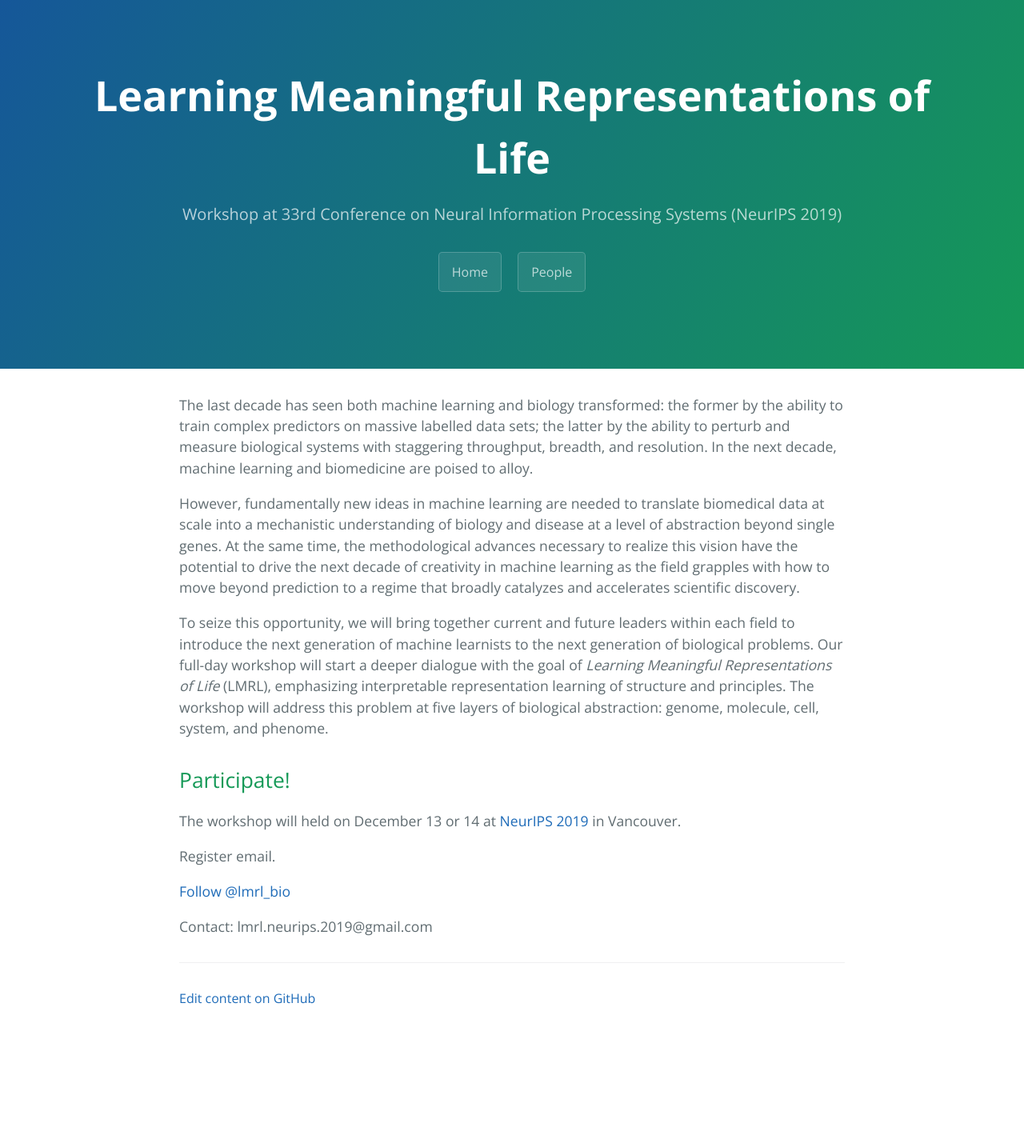
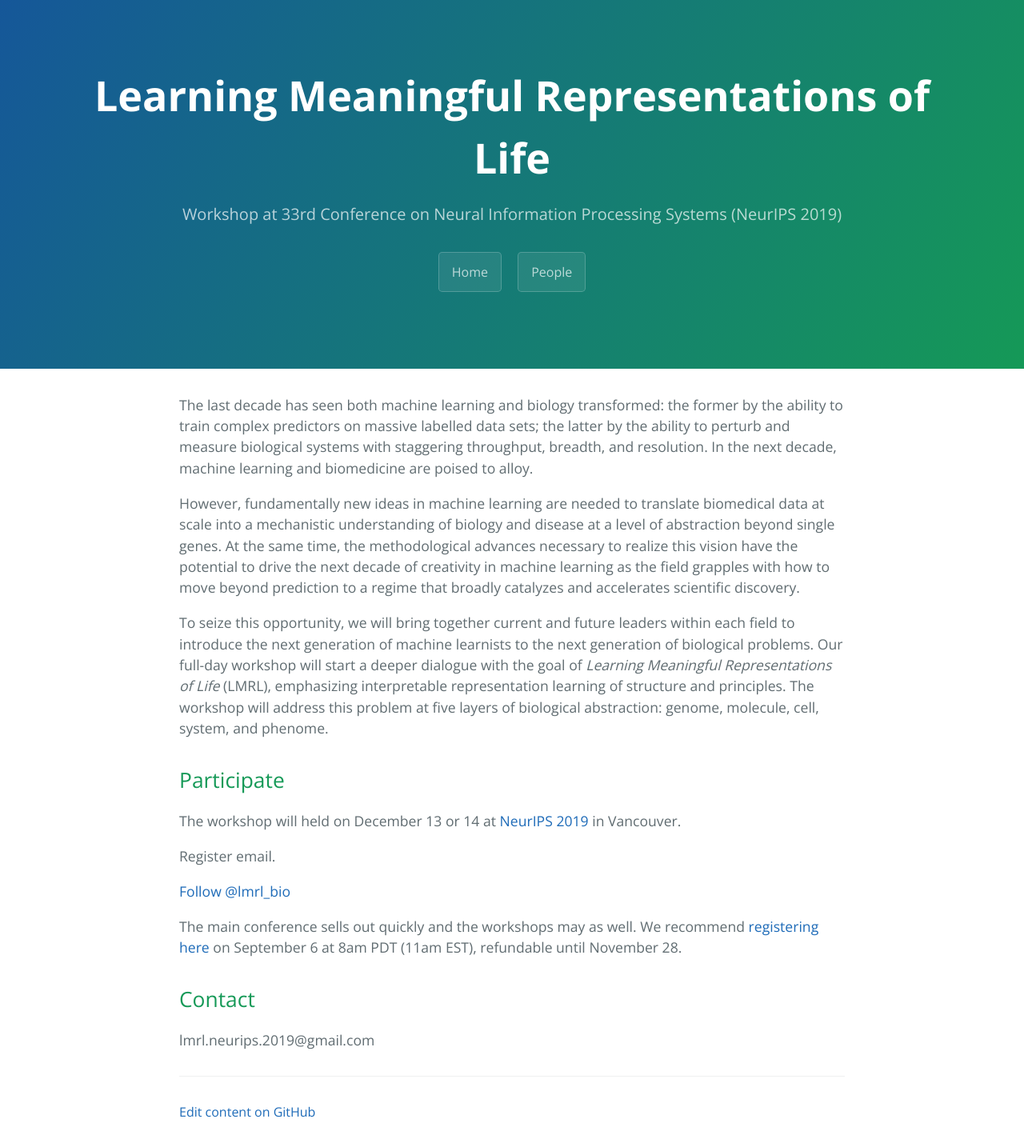
Before and after one commit to lmrl-bio/lmrl-bio.github.io, a Jekyll site: the page built from index.md, in a window 1280 px wide. Shown: the whole page at 80% size. Built offline with Jekyll 4.4.1, drawn with Linux system fonts in a browser that asks for light colours; comment, search, counter and statistics services are not loaded; before the commit the page ends 1292 px from its top, so only the background shows below that.

Commit message:
register link

```diff
--- a/index.md
+++ b/index.md
@@ -7,7 +7,7 @@ However, fundamentally new ideas in machine learning are needed to translate bio
 
 To seize this opportunity, we will bring together current and future leaders within each field to introduce the next generation of machine learnists to the next generation of biological problems. Our full-day workshop will start a deeper dialogue with the goal of *Learning Meaningful Representations of Life* (LMRL), emphasizing interpretable representation learning of structure and principles. The workshop will address this problem at five layers of biological abstraction: genome, molecule, cell, system, and phenome.
 
-## Participate!
+## Participate
 
 The workshop will held on December 13 or 14 at [NeurIPS 2019](https://nips.cc/Conferences/2019/) in Vancouver.
 
@@ -15,4 +15,8 @@ Register email.
 
 <a href="https://twitter.com/lmrl_bio?ref_src=twsrc%5Etfw" class="twitter-follow-button" data-size="large" data-show-count="false">Follow @lmrl_bio</a><script async src="https://platform.twitter.com/widgets.js" charset="utf-8"></script>
 
-Contact: lmrl.neurips.2019@gmail.com
+The main conference sells out quickly and the workshops may as well. We recommend [registering here](https://nips.cc/Register/view-registration) on September 6 at 8am PDT (11am EST), refundable until November 28.
+
+## Contact
+
+lmrl.neurips.2019@gmail.com
```
